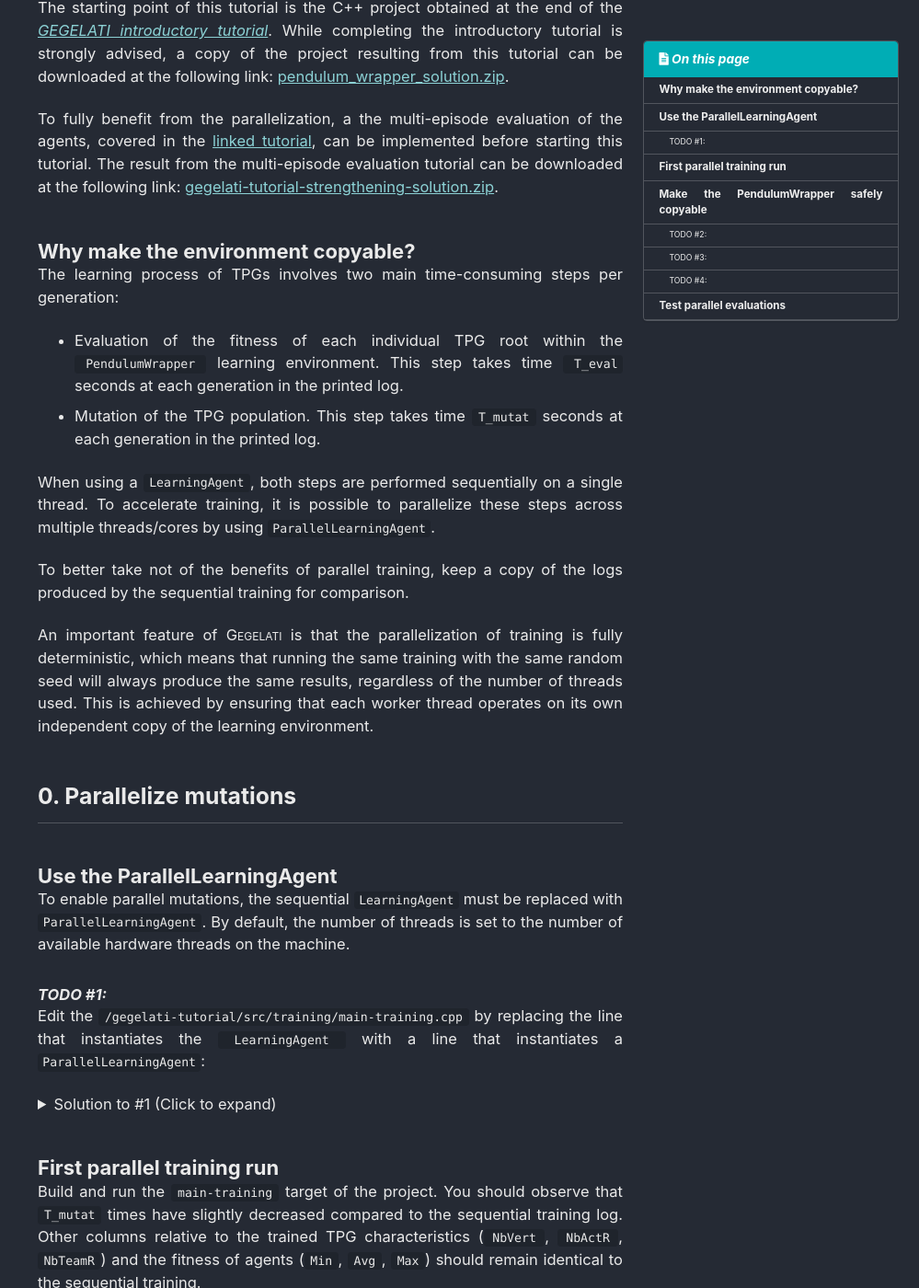
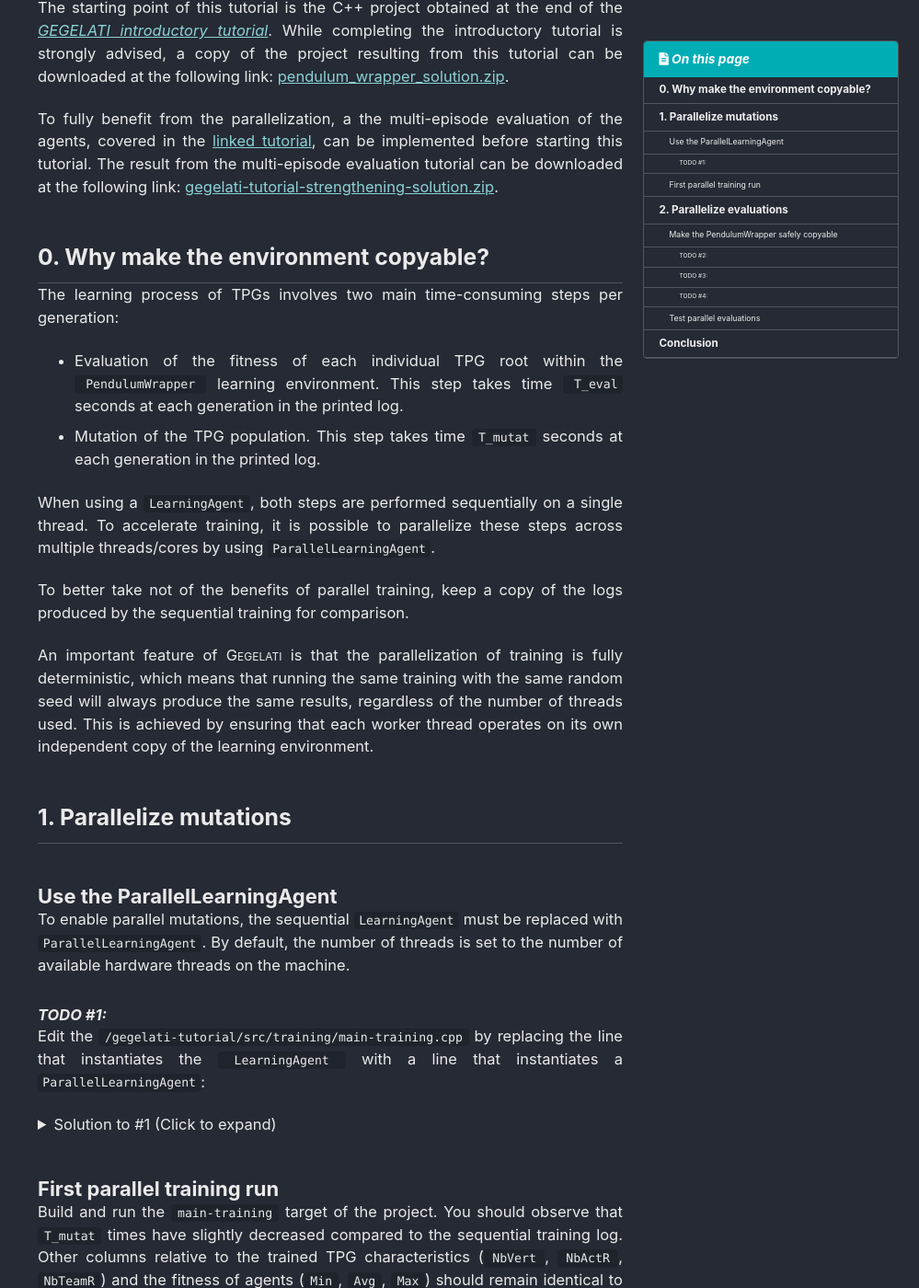
Before and after one commit to gegelati/gegelati-tutorial, a Jekyll site: the page built from docs/_pages/parallel_training.md, in a window 1280 px wide and 1400 px high, scrolled down 332 px. Shown: the whole window at 92% size, without its empty margins (281-1280 px from the left). Built offline with Jekyll 4.4.1, drawn with Linux system fonts in a browser that asks for light colours; cached includes are drawn as plain includes; some of the changed text lies outside the part shown.

Commit message:
(Tuto) Fix layouts (again)

```diff
--- a/docs/_pages/parallel_training.md
+++ b/docs/_pages/parallel_training.md
@@ -13,7 +13,7 @@ The starting point of this tutorial is the C++ project obtained at the end of th
 
 To fully benefit from the parallelization, a the multi-episode evaluation of the agents, covered in the [linked tutorial](/gegelati-tutorial/tutos/strengthening-agents), can be implemented before starting this tutorial. The result from the multi-episode evaluation tutorial can be downloaded at the following link: [gegelati-tutorial-strengthening-solution.zip](/gegelati-tutorial/data/gegelati-tutorial-strengthening-solution.zip).
 
-### Why make the environment copyable?
+## 0. Why make the environment copyable?
 
 The learning process of TPGs involves two main time-consuming steps per generation:
 - Evaluation of the fitness of each individual TPG root within the `PendulumWrapper` learning environment. This step takes time `T_eval` seconds at each generation in the printed log.
@@ -25,7 +25,7 @@ To better take not of the benefits of parallel training, keep a copy of the logs
 
 An important feature of <span style="font-variant: small-caps;">Gegelati</span> is that the parallelization of training is fully deterministic, which means that running the same training with the same random seed will always produce the same results, regardless of the number of threads used. This is achieved by ensuring that each worker thread operates on its own independent copy of the learning environment.
 
-## 0. Parallelize mutations
+## 1. Parallelize mutations
 
 ### Use the ParallelLearningAgent
 To enable parallel mutations, the sequential `LearningAgent` must be replaced with `ParallelLearningAgent`. By default, the number of threads is set to the number of available hardware threads on the machine.
@@ -45,7 +45,7 @@ Learn::ParallelLearningAgent la(pendulumLE, instructionSet, params);
 ### First parallel training run
 Build and run the `main-training` target of the project. You should observe that `T_mutat` times have slightly decreased compared to the sequential training log. Other columns relative to the trained TPG characteristics (`NbVert`, `NbActR`, `NbTeamR`) and the fitness of agents (`Min`, `Avg`, `Max`) should remain identical to the sequential training.
 
-## 1. Parallelize evaluations
+## 2. Parallelize evaluations
 
 ### Make the PendulumWrapper safely copyable
 To enable parallel evaluations, the `PendulumWrapper` must be made safely copyable. This is done first by implementing the copy constructor of the `PendulumWrapper` class, and then by overriding the `clone()` method inherited from the `LearningEnvironment` base class.
--- a/docs/_pages/strengthening_agents.md
+++ b/docs/_pages/strengthening_agents.md
@@ -11,7 +11,8 @@ The objective of this tutorial is two-fold:
 
 The starting point of this tutorial is the C++ project obtained at the end of the _[GEGELATI introductory tutorial](/gegelati-tutorial)_. While completing the introductory tutorial is strongly advised, a copy of the project resulting from this tutorial can be downloaded at the following link: [pendulum_wrapper_solution.zip](/gegelati-tutorial/data/gegelati-tutorial-solution.zip).
 
-## Multi-episode evaluation setup
+## 0. Multi-episode evaluation setup
+
 ### Why evaluate over multiple episodes?
 An episode refers to a complete sequence of interactions between a reinforcement learning agent and its environment, starting from an initial state and ending when a terminal condition is met. For example, in the initial tutorial, an episode consists of the agent attempting to balance the pendulum for a fixed duration of 1500 time steps, as defined by the `maxNbActionsPerEval` parameter in `params.json`.
 
@@ -19,7 +20,8 @@ In reinforcement learning, evaluating an agent's performance over multiple episo
 
 Implementing multi-episode evaluation in <span style="font-variant: small-caps;">Gegelati</span> involves modifying the `PendulumWrapper` class to support multiple episodes during the evaluation phase. To vary the starting conditions of each episode, the pendulum's angle and angular velocity will be randomly initialized at the beginning of each episode.
 
-## 0. Modify PendulumWrapper to support multi-episode evaluation
+## 1. Modify PendulumWrapper to support multi-episode evaluation
+
 To implement multi-episode evaluation, we will first modify the `PendulumWrapper` class to support a stochastic reset of the pendulum's state at the beginning of each episode.
 
 To support random initialization, we will use a pseudo-random number generator to generate random values for the pendulum's angle and angular velocity within specified ranges.
```
